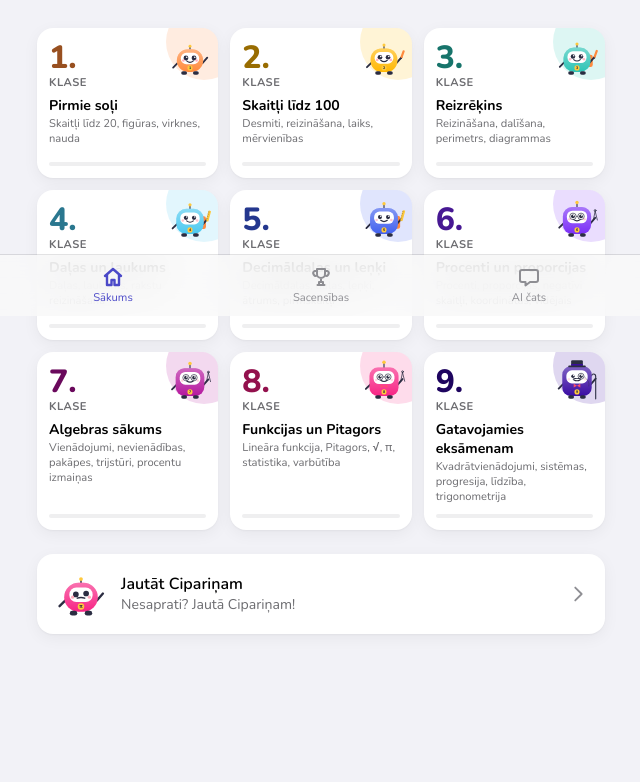
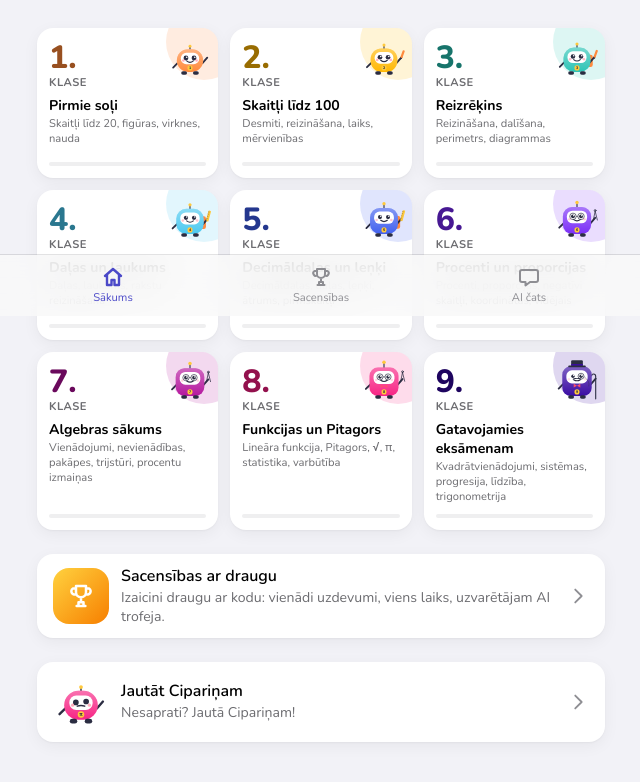
Before and after one commit to MaksimsKlimanovics/fluffy-winner, a Next.js app: page / in a window 1280 px wide. Shown: the part 484-1266 px from the top of the page, without its empty margins (319-959 px from the left). Before the commit the page ends 1230 px from the top, so only its background shows below. Built offline with nearby package versions, Linux system fonts and the light colour scheme.

Commit message:
Show competition mode on the home screen, not only in the tab bar
Co-Authored-By: Claude Opus 5.5 <noreply@anthropic.com>
Claude-Session: https://claude.ai/code/session_012hhk2WoRGVn5XPtq9NyH3A

```diff
--- a/app/globals.css
+++ b/app/globals.css
@@ -914,6 +914,16 @@ a.row:active {
   background: var(--c);
 }
 
+.cta-icon {
+  flex: none;
+  display: grid;
+  place-items: center;
+  width: 56px;
+  height: 56px;
+  border-radius: 16px;
+  background: linear-gradient(135deg, #ffd23f, #f77f00);
+  color: #ffffff;
+}
 .cta-chat {
   display: flex;
   align-items: center;
--- a/components/HomeView.tsx
+++ b/components/HomeView.tsx
@@ -113,6 +113,22 @@ export function HomeView() {
           })}
         </div>
 
+        <Link href="/sacensibas" className="cta-chat cta-duel">
+          <span className="cta-icon" aria-hidden="true">
+            <Icon name="trophy" size={30} />
+          </span>
+          <span>
+            <strong>{t({ lv: "Sacensības ar draugu", ru: "Соревнование с другом" })}</strong>
+            <small>
+              {t({
+                lv: "Izaicini draugu ar kodu: vienādi uzdevumi, viens laiks, uzvarētājam AI trofeja.",
+                ru: "Вызови друга по коду: одинаковые задачи, одно время, победителю — AI-кубок.",
+              })}
+            </small>
+          </span>
+          <Icon name="chevronRight" size={22} className="cta-arrow" />
+        </Link>
+
         <Link href="/chat" className="cta-chat">
           <Mascot size={56} mood="thinking" color="#f72585" />
           <span>
```
